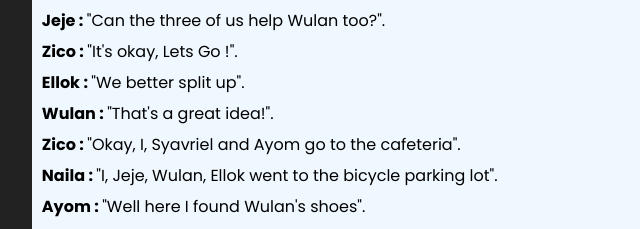
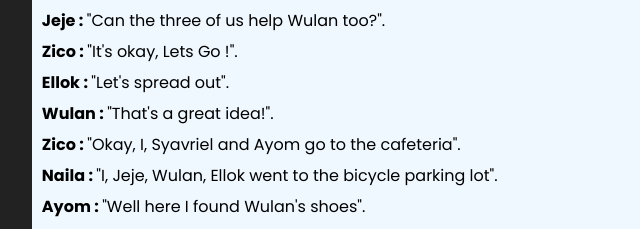
Before and after one commit to Jhezico/NASKAH-Sepatu-Hilang-, a plain HTML site: page index.html in a window 1280 px wide. Shown: the part 1279-1508 px from the top of the page, 253-893 px from the left. Drawn offline with Linux system fonts and the light colour scheme.

Commit message:
Update index.html

```diff
--- a/index.html
+++ b/index.html
@@ -74,7 +74,7 @@
       <p><b>Wulan : </b> "It was 9 in the morning Naila".</p>
       <p><b>Jeje : </b>"Can the three of us help Wulan too?".</p>
       <p><b>Zico : </b>"It's okay, Lets Go !".</p>
-      <p><b>Ellok : </b>"We better split up".</p>
+      <p><b>Ellok : </b>"Let's spread out".</p>
       <p><b>Wulan : </b>"That's a great idea!".</p>
       <p><b>Zico : </b>"Okay, I, Syavriel and Ayom go to the cafeteria".</p>
       <p><b>Naila : </b>"I, Jeje, Wulan, Ellok went to the bicycle parking lot".</p>
```
